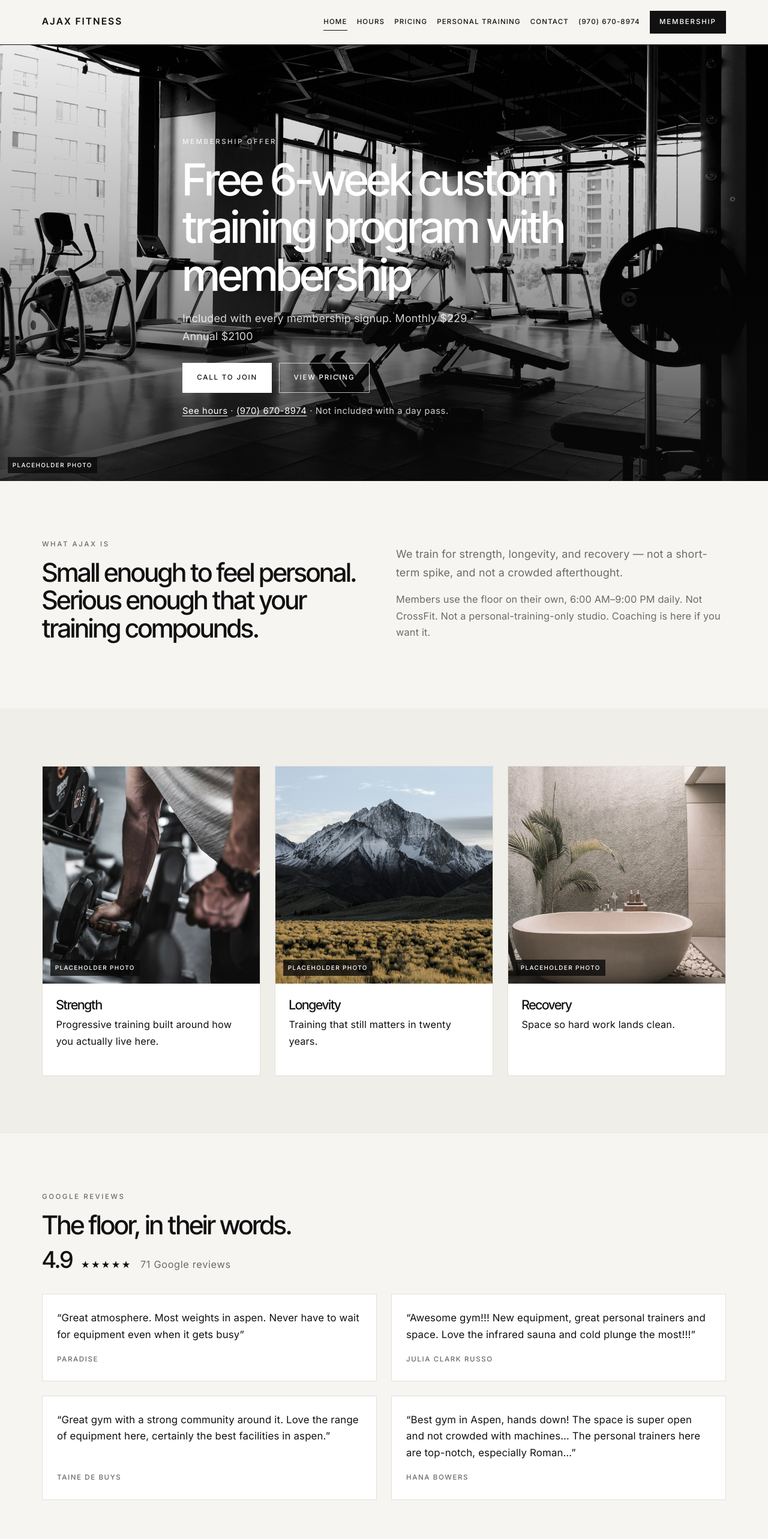
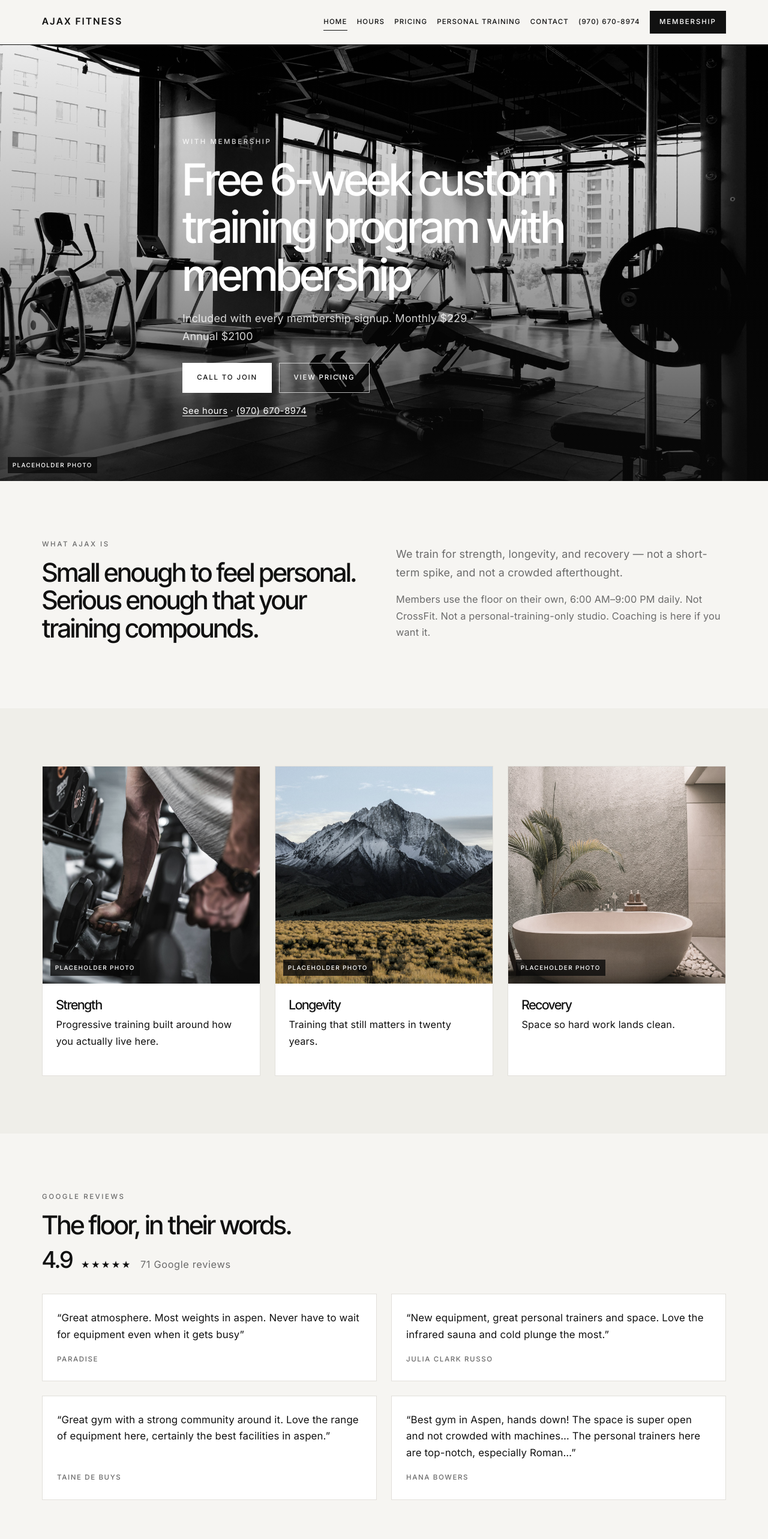
Before and after one commit to davidmills88/ajax-fitness-web, a Next.js app: page / in a window 1280 px wide. Shown: the top 2566 px of the page at 60% size. Built offline with nearby package versions, Linux system fonts and the light colour scheme.

Commit message:
Apply Lily voice nits on offer and reviews Eyebrow is With membership. Home hero-meta and photo-band no longer mention the day pass. Julia’s quote drops the triple bangs.
Co-authored-by: davidmills88 <davidmills88@users.noreply.github.com>

```diff
--- a/app/page.tsx
+++ b/app/page.tsx
@@ -4,7 +4,7 @@ import { MembershipOffer } from "@/components/MembershipOffer";
 import { PlaceholderMedia } from "@/components/PlaceholderMedia";
 import { ReviewsSection } from "@/components/ReviewsSection";
 import { placeholders } from "@/lib/placeholders";
-import { site } from "@/lib/site";
+import { offerPriceLine, site } from "@/lib/site";
 
 export default function HomePage() {
   return (
@@ -23,8 +23,6 @@ export default function HomePage() {
             <Link href="/hours">See hours</Link>
             <span aria-hidden="true"> · </span>
             <a href={site.phoneHref}>{site.phoneDisplay}</a>
-            <span aria-hidden="true"> · </span>
-            {site.offer.exclusion}
           </p>
         </div>
       </section>
@@ -103,9 +101,7 @@ export default function HomePage() {
           <p className="eyebrow eyebrow-light">Membership</p>
           <h2>Simple pricing. Year-round floor.</h2>
           <p>
-            {site.offer.headline}. {site.offer.sub} Monthly{" "}
-            {site.plans.monthly.price} · Annual {site.plans.annual.price} · Day
-            pass {site.plans.day.price}
+            {site.offer.headline}. {site.offer.sub} {offerPriceLine()}
           </p>
           <p>
             {site.plans.monthly.detail} Week, two-week, and one-month passes
--- a/lib/site.ts
+++ b/lib/site.ts
@@ -79,7 +79,7 @@ export const site = {
     },
   },
   offer: {
-    eyebrow: "Membership offer",
+    eyebrow: "With membership",
     headline: "Free 6-week custom training program with membership",
     sub: "Included with every membership signup.",
     exclusion: "Not included with a day pass.",
@@ -95,7 +95,7 @@ export const site = {
       },
       {
         name: "Julia Clark Russo",
-        text: "Awesome gym!!! New equipment, great personal trainers and space. Love the infrared sauna and cold plunge the most!!!",
+        text: "New equipment, great personal trainers and space. Love the infrared sauna and cold plunge the most.",
       },
       {
         name: "Taine de Buys",
```
